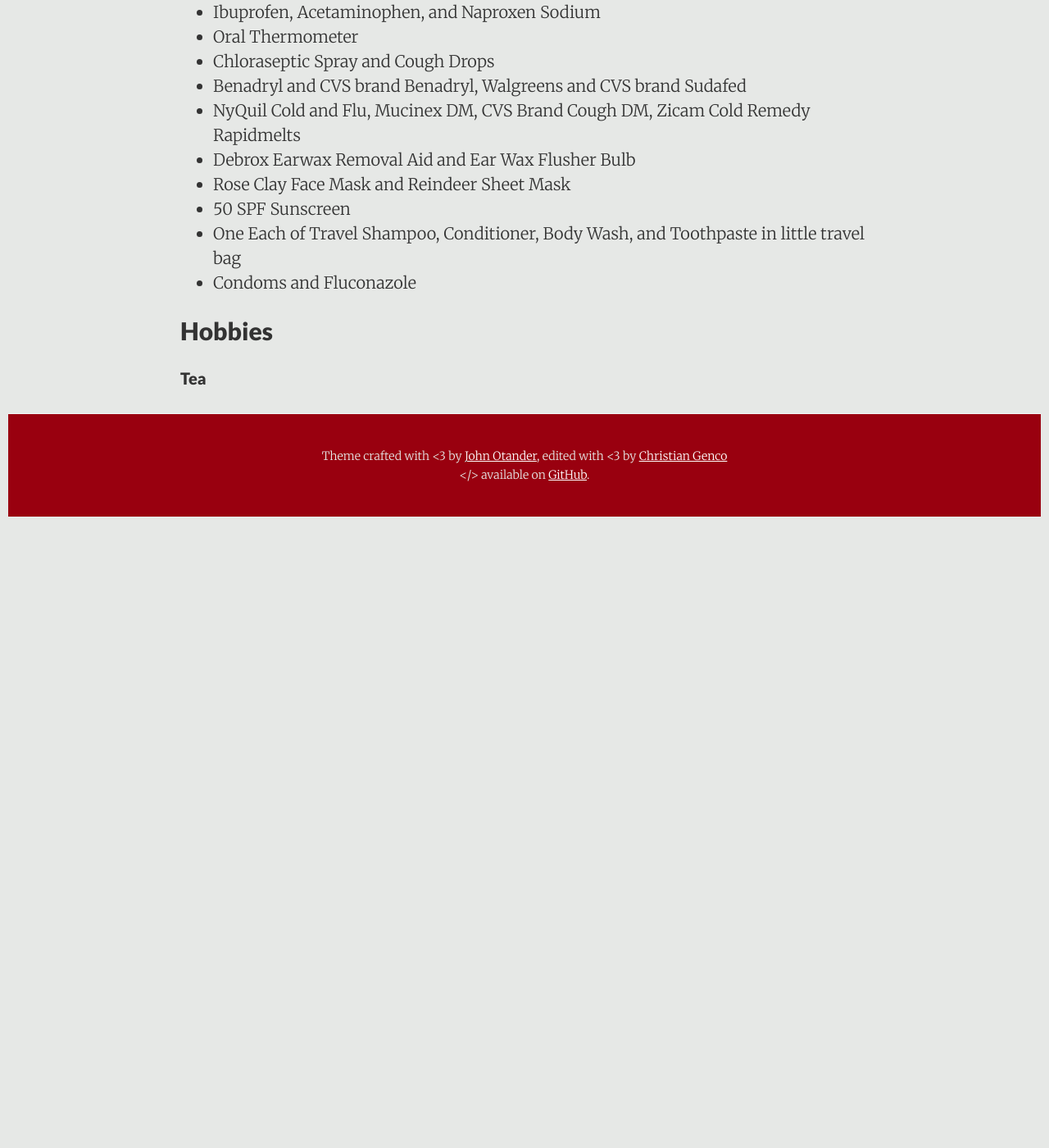
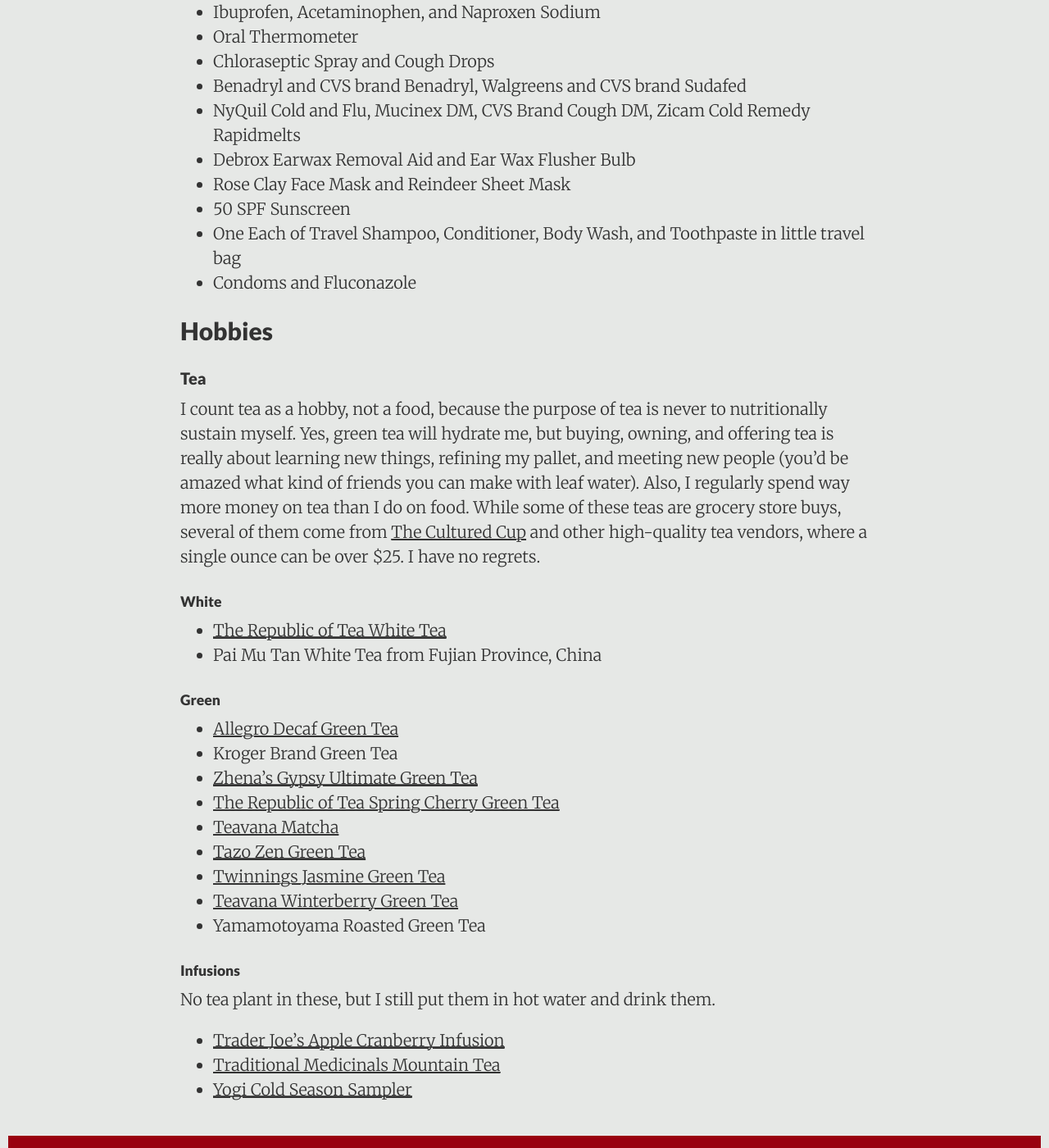
Before and after one commit to DestinyRoseMurphy/DestinyRoseMurphy.github.io, a Jekyll site: the page built from _posts/2017-10-19-Things-I-Kept.md, in a window 1280 px wide and 1400 px high, scrolled down 8477 px. Shown: the whole window at 82% size. Built offline with Jekyll 4.4.1, drawn with Linux system fonts in a browser that asks for light colours; before the commit the page ends 9107 px from its top, so only the background shows below that; some of the changed text lies outside the part shown.

Commit message:
Added all the tea

```diff
--- a/_posts/2017-10-19-Things-I-Kept.md
+++ b/_posts/2017-10-19-Things-I-Kept.md
@@ -194,3 +194,26 @@ All things that I don't use every day, but that I do use enough to keep around.
 ## <a name="Hobbies"></a> Hobbies
 
 #### <a name="Tea"></a> Tea
+I count tea as a hobby, not a food, because the purpose of tea is never to nutritionally sustain myself. Yes, green tea will hydrate me, but buying, owning, and offering tea is really about learning new things, refining my pallet, and meeting new people (you'd be amazed what kind of friends you can make with leaf water). Also, I regularly spend way more money on tea than I do on food. While some of these teas are grocery store buys, several of them come from [The Cultured Cup](https://www.theculturedcup.com/pages/how-to-choose-tea#subheader) and other high-quality tea vendors, where a single ounce can be over $25. I have no regrets.
+
+##### White
+* [The Republic of Tea White Tea](http://amzn.to/2DfBBix)
+* Pai Mu Tan White Tea from Fujian Province, China
+
+##### Green
+* [Allegro Decaf Green Tea](http://amzn.to/2DecAnJ)
+* Kroger Brand Green Tea
+* [Zhena's Gypsy Ultimate Green Tea](http://amzn.to/2DeY5Qp)
+* [The Republic of Tea Spring Cherry Green Tea](http://amzn.to/2mJlGlv)
+* [Teavana Matcha](http://amzn.to/2DJkAxX)
+* [Tazo Zen Green Tea](http://amzn.to/2mGIySH)
+* [Twinnings Jasmine Green Tea](http://amzn.to/2DKzSTt)
+* [Teavana Winterberry Green Tea](http://amzn.to/2DJlyKB)
+* Yamamotoyama Roasted Green Tea
+
+##### Infusions
+No tea plant in these, but I still put them in hot water and drink them.
+
+* [Trader Joe's Apple Cranberry Infusion](http://amzn.to/2DKwR5s)
+* [Traditional Medicinals Mountain Tea](http://amzn.to/2FMNKwV)
+* [Yogi Cold Season Sampler](http://amzn.to/2mJI7GX)
```
